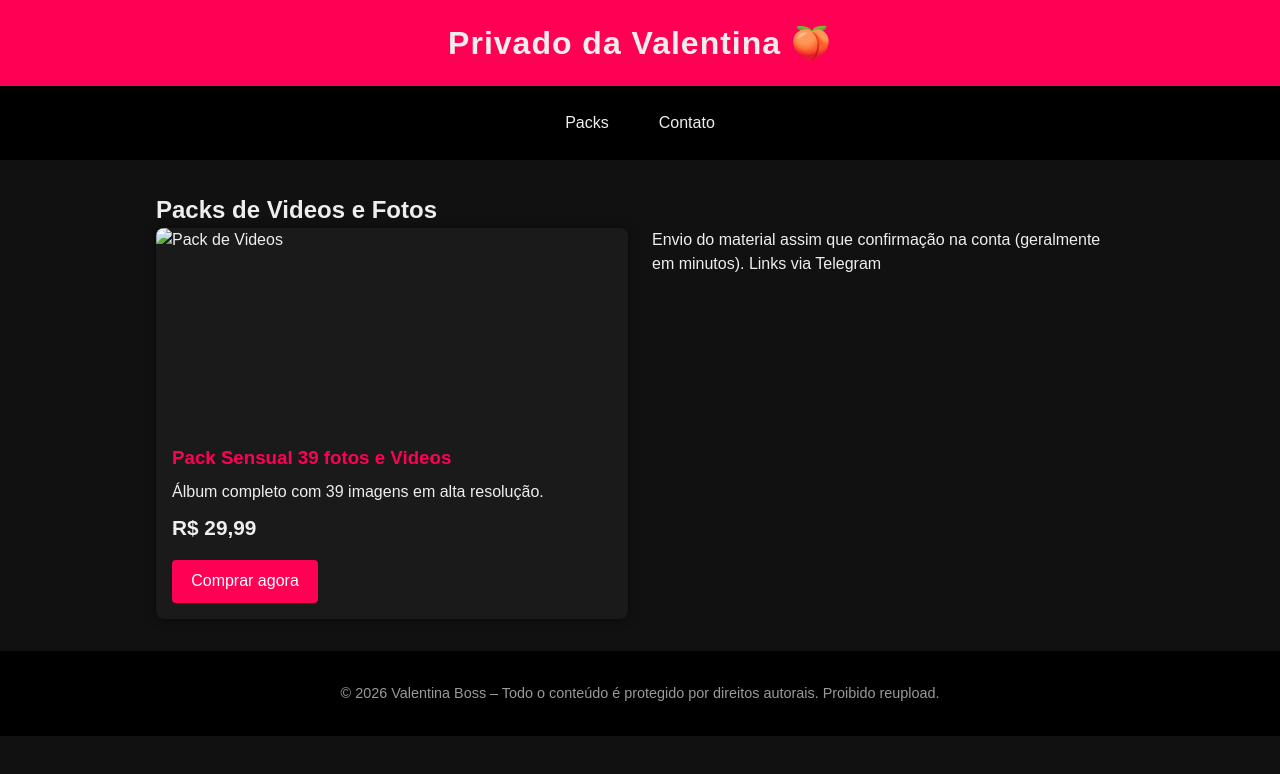
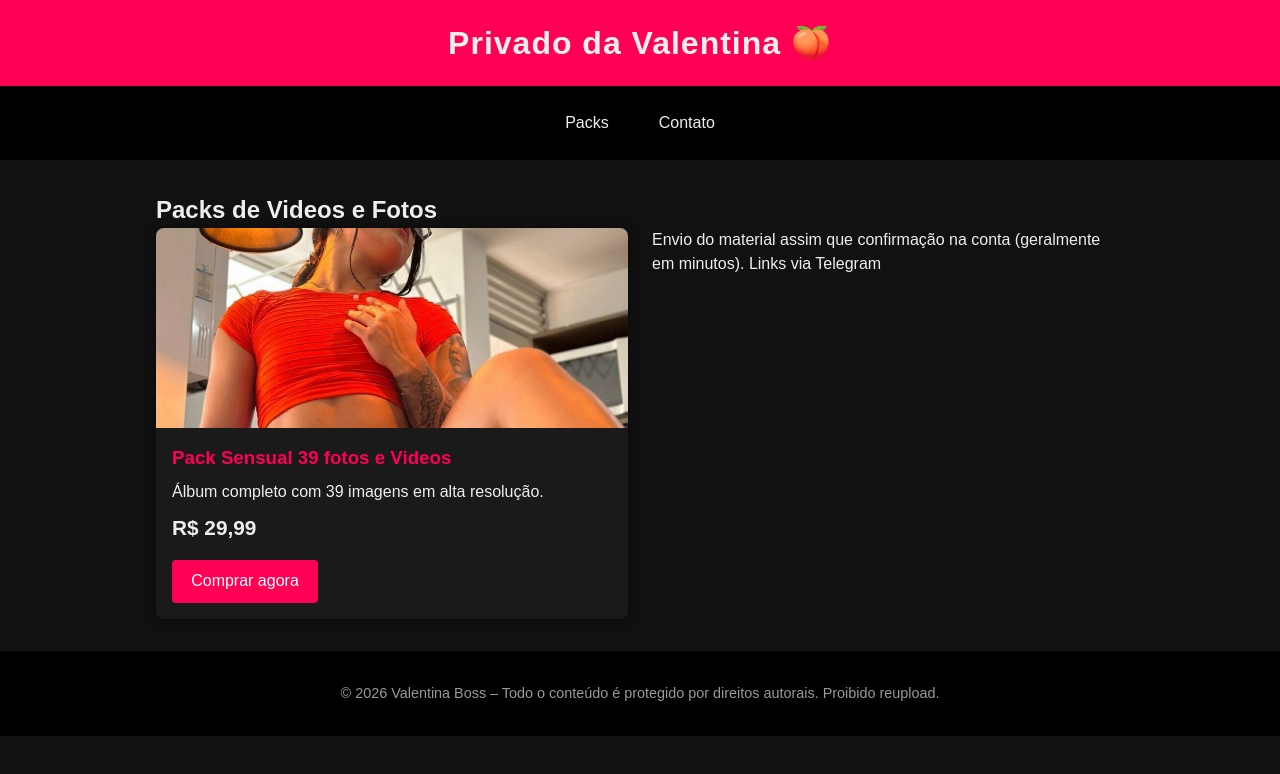
Before and after one commit to valentinaboss69/valentinaboss69.github.io, a plain HTML site: page index.html in a window 1280 px wide. Drawn offline with Linux system fonts and the light colour scheme.

Commit message:
Update index.html

```diff
--- a/index.html
+++ b/index.html
@@ -48,7 +48,7 @@
   <h2>Packs de Videos e Fotos</h2>
   <div class="grid">
     <div class="card">
-      <img src="MATHEUS/WhatsApp Image 2026-01-05 at 09.42.32.jpeg" alt="Pack de Videos">
+      <img src="/img/WhatsApp Image 2026-01-05 at 09.42.32.jpeg" alt="Pack de Videos">
       <div class="card-body">
         <h3 contenteditable="true">Pack Sensual 39 fotos e Videos</h3>
         <p contenteditable="true">Álbum completo com 39 imagens em alta resolução.</p>
```
